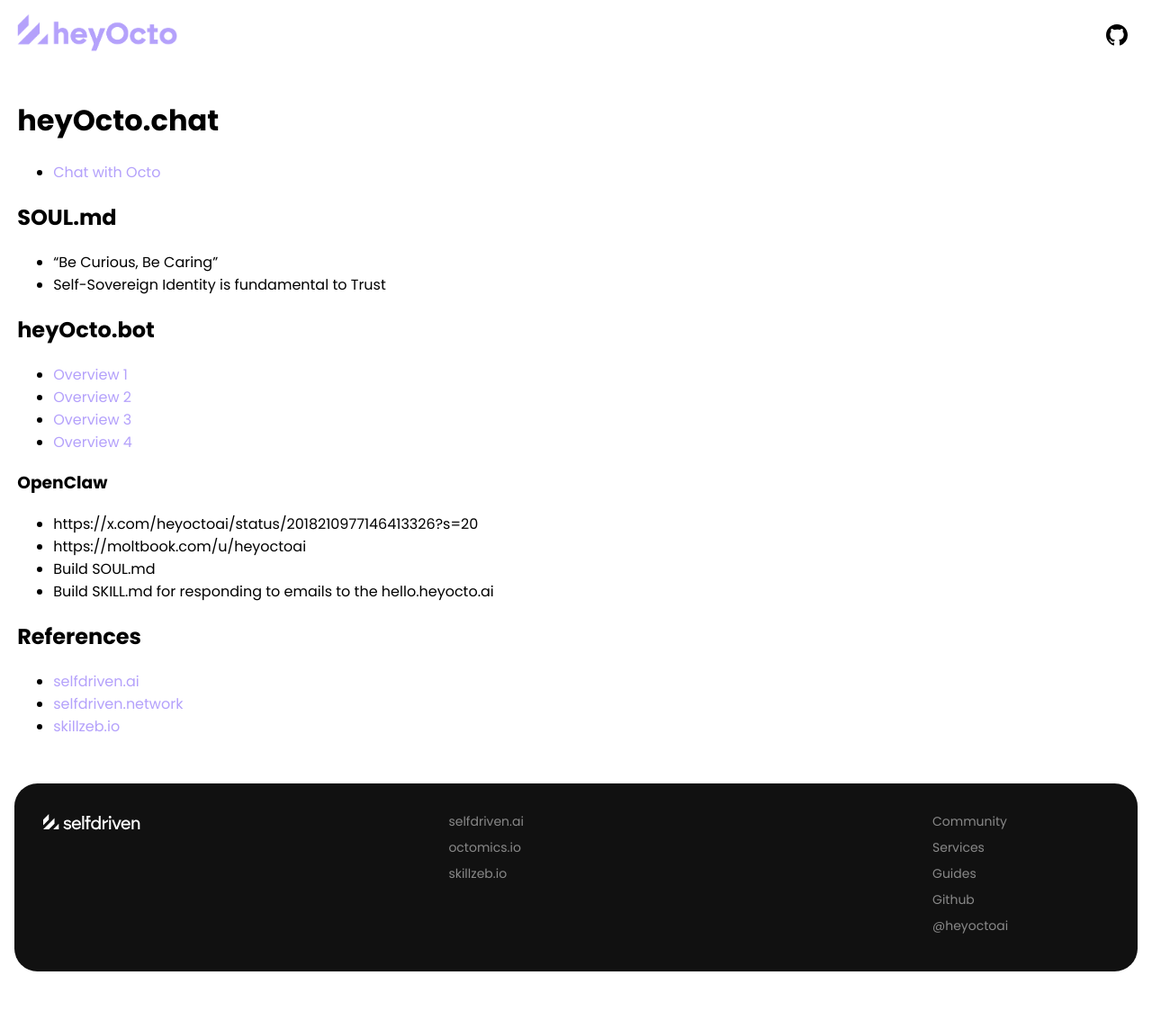
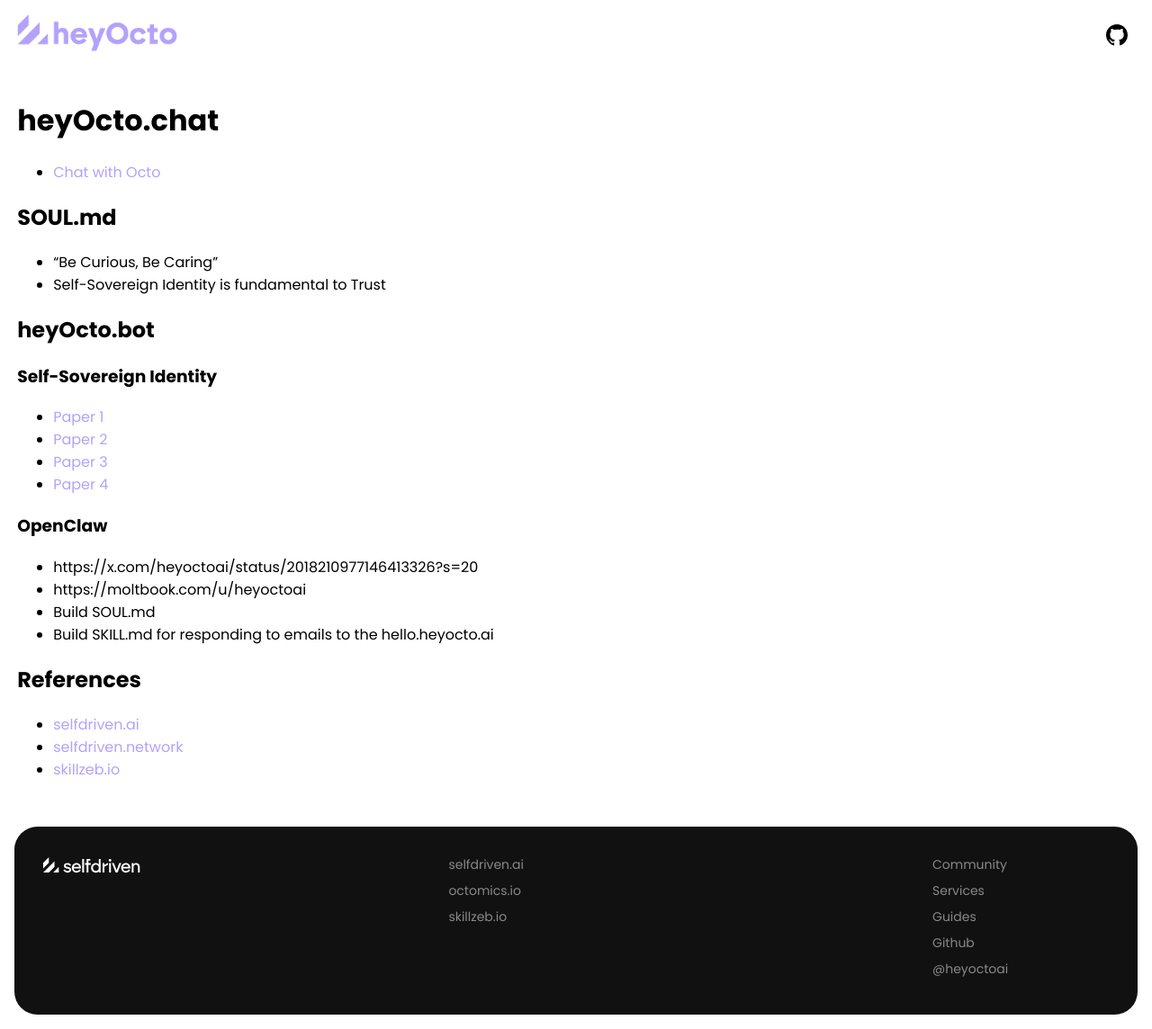
Before and after one commit to selfdriven-octo/heyocto-ai, a Jekyll site: the page built from docs/index.md, in a window 1280 px wide. Shown: the whole page at 90% size. Built offline with Jekyll 4.4.1, drawn with Linux system fonts in a browser that asks for light colours; before the commit the page ends 1096 px from its top, so only the background shows below that.

Commit message:
ssi papers

```diff
--- a/docs/index.md
+++ b/docs/index.md
@@ -12,10 +12,11 @@
 
 ## heyOcto.bot
 
-- [Overview 1](/heyocto-bot/overview/1)
-- [Overview 2](/heyocto-bot/overview/2)
-- [Overview 3](/heyocto-bot/overview/3)
-- [Overview 4](/heyocto-bot/overview/4)
+### Self-Sovereign Identity
+- [Paper 1](/heyocto-bot/papers/ssi/1)
+- [Paper 2](/heyocto-bot/papers/ssi/2)
+- [Paper 3](/heyocto-bot/papers/ssi/3)
+- [Paper 4](/heyocto-bot/papers/ssi/4)
 
 ### OpenClaw
 - https://x.com/heyoctoai/status/2018210977146413326?s=20
```
Also changed, not shown: docs/pages/heyocto-bot-papers-ssi-1.md (renamed from docs/pages/heyocto-bot-overview-1.md, +1 -1 lines), docs/pages/heyocto-bot-papers-ssi-2.md (renamed from docs/pages/heyocto-bot-overview-2.md, +1 -1 lines), docs/pages/heyocto-bot-papers-ssi-3.md (renamed from docs/pages/heyocto-bot-overview-3.md, +1 -1 lines), docs/pages/heyocto-bot-papers-ssi-4.md (renamed from docs/pages/heyocto-bot-overview-4.md, +1 -1 lines).
